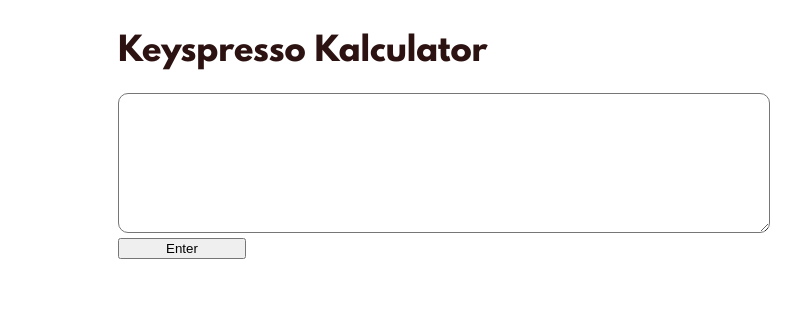
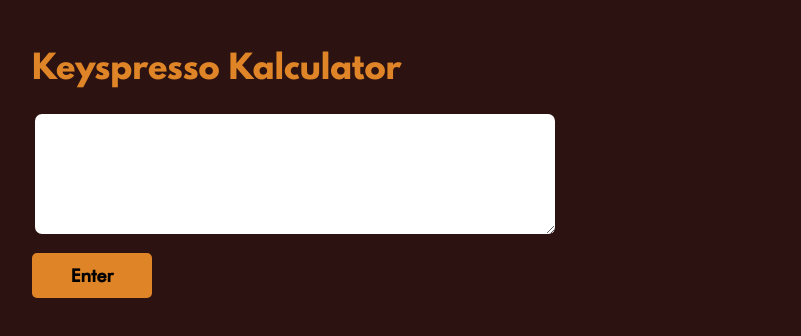
Before and after one commit to tiffvchan/keyspresso-kalculator, a React (Create React App) app: page / in a window 1280 px wide. Shown: the top 336 px of the page, without its empty margins (18-819 px from the left). Built offline with nearby package versions, Linux system fonts and the light colour scheme.

Commit message:
fixed styling, changed theme to dark brown

```diff
--- a/src/App.scss
+++ b/src/App.scss
@@ -1,10 +1,14 @@
 @import "./styles/base";
 
 body {
+  box-sizing: border-box;
+  margin: 0;
+  padding: 0;
   font-family: "LeagueSpartan";
-  color: $primary;
+  color: $secondary;
+  background: $primary;
 }
 
 .App {
-  margin: 2.5vw 10vw;
+  margin: 50px;
 }
--- a/src/components/Translator/Translator.scss
+++ b/src/components/Translator/Translator.scss
@@ -9,15 +9,33 @@
     justify-content: center;
   }
   &__input {
-    width: 50vw;
-    height: 10vw;
-    padding: 5px;
+    width: 500px;
+    height: 100px;
+    padding: 10px;
+    border: 3px solid $primary;
     border-radius: 10px;
+    outline: none;
     font-family: "FuturaMedium";
     font-size: 1rem;
+    &:focus {
+      border: 3px solid $secondary;
+      border-radius: 10px;
+
+    }
   }
   &__button {
-    margin-top: 5px;
-    width: 10vw;
+    margin-top: 16px;
+    width: 120px;
+    height: 45px;
+    font-family: "FuturaMedium";
+    font-size: 18px;
+    font-weight: 700;
+    border: none;
+    background: $secondary;
+    border-radius: 5px;
+    cursor: pointer;
+    &:hover {
+      background-color: $secondary-highlight;
+    }
   }
 }
--- a/src/styles/_variables.scss
+++ b/src/styles/_variables.scss
@@ -1,3 +1,4 @@
 // colors
 $primary: #2C1210;
 $secondary: #DF8527;
+$secondary-highlight: #fc9b37;
```
